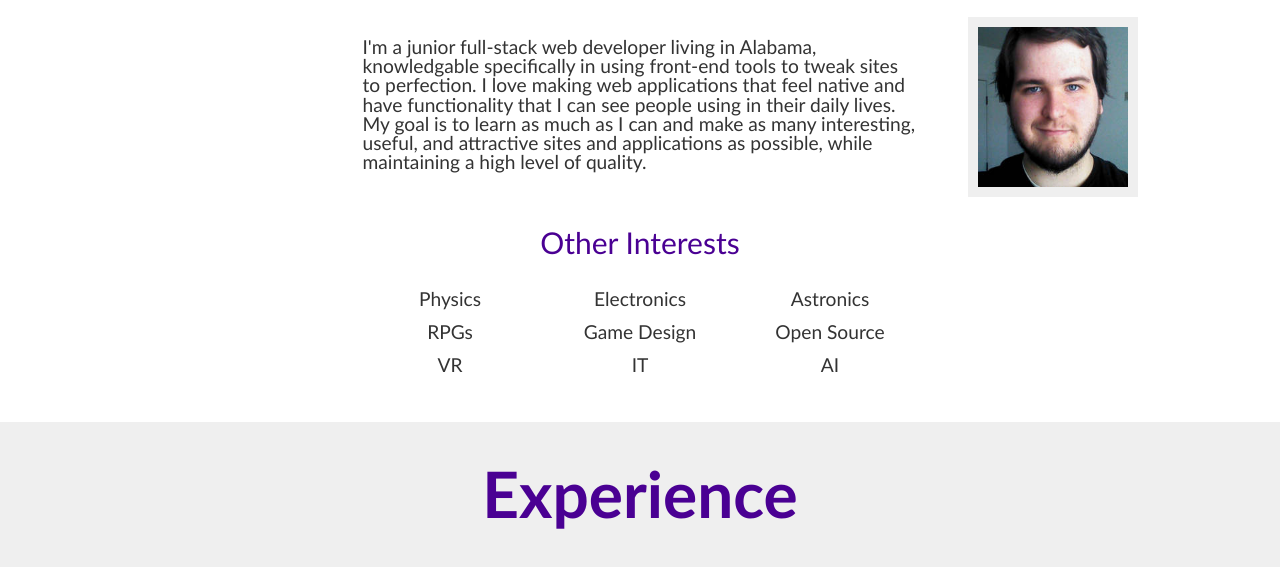
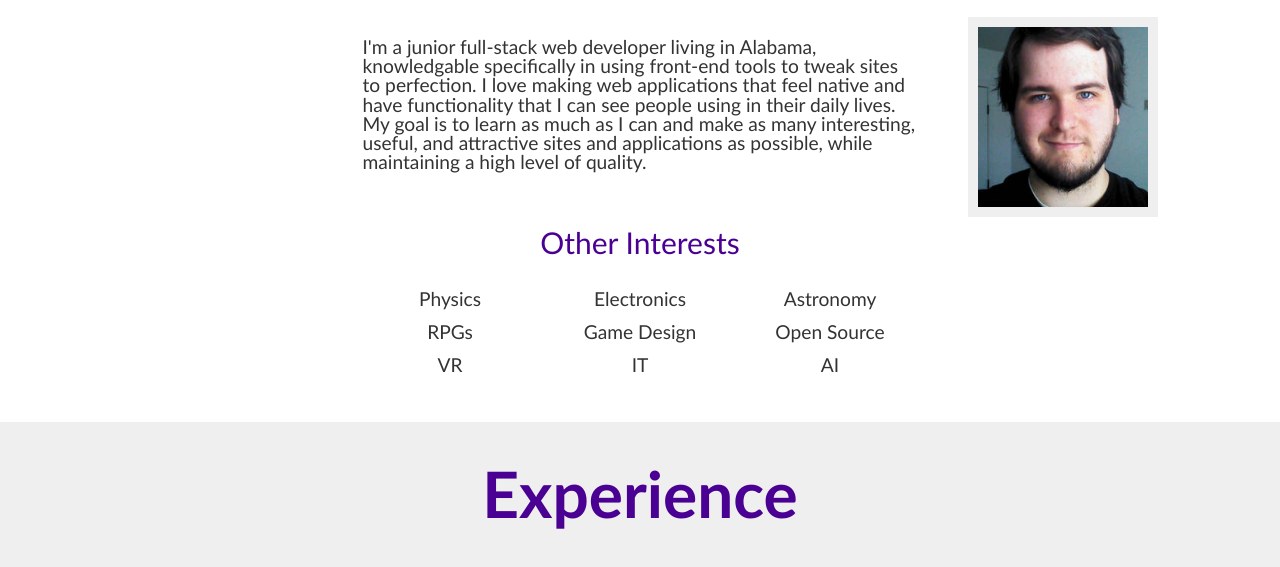
Before and after one commit to Lorage/Lorage.github.io, a plain HTML site: page index.html in a window 1280 px wide. Shown: the part 917-1484 px from the top of the page. Drawn offline with nearby package versions, Linux system fonts and the light colour scheme.

Commit message:
I'm not into "Astronics"

```diff
--- a/index.html
+++ b/index.html
@@ -66,7 +66,7 @@
             <div class="row">
                 <p class="col-xs-4 col-md-2 col-md-push-3 text-center">Physics</p>
                 <p class="col-xs-4 col-md-2 col-md-push-3 text-center">Electronics</p>
-                <p class="col-xs-4 col-md-2 col-md-push-3 text-center">Astronics</p>
+                <p class="col-xs-4 col-md-2 col-md-push-3 text-center">Astronomy</p>
             </div>
             <div class="row">
                 <p class="col-xs-4 col-md-2 col-md-push-3 text-center">RPGs</p>
--- a/style.css
+++ b/style.css
@@ -111,8 +111,8 @@ body p {
 }
 
 #imageBackground > img {
-    height: 180px;
-    width: 170px;
+    height: 200px;
+    width: 190px;
     background-color: #EFEFEF;
     padding: 10px;
     margin-bottom: -30px;
```
